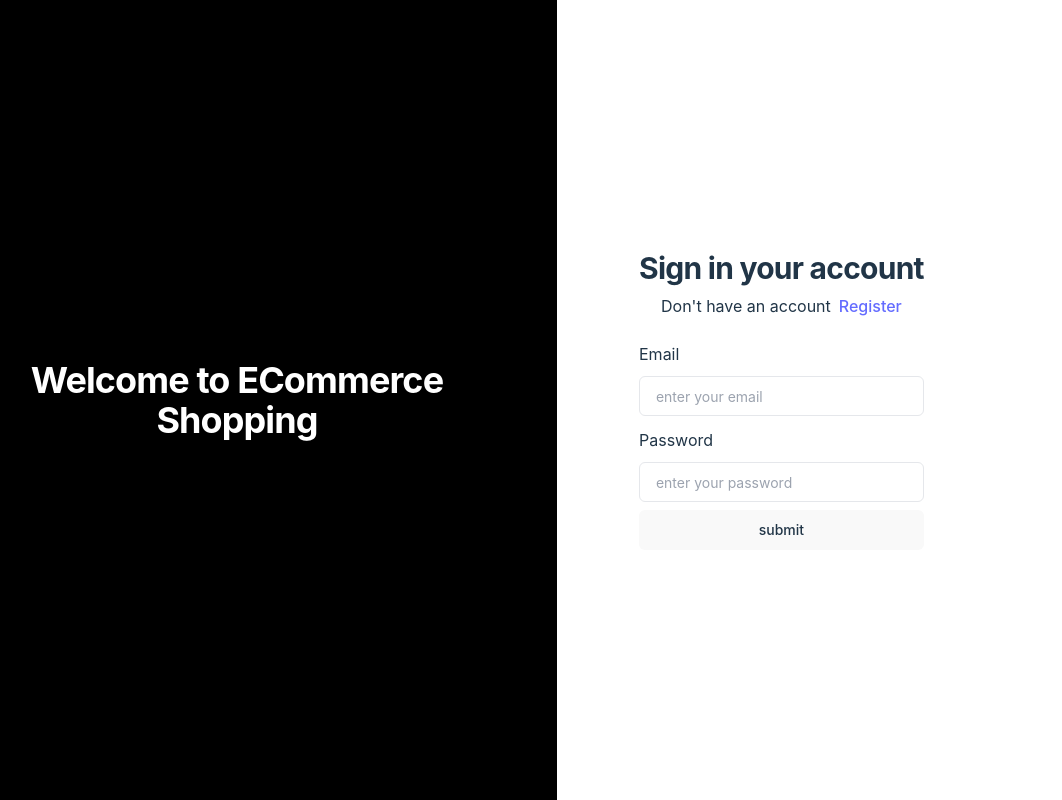
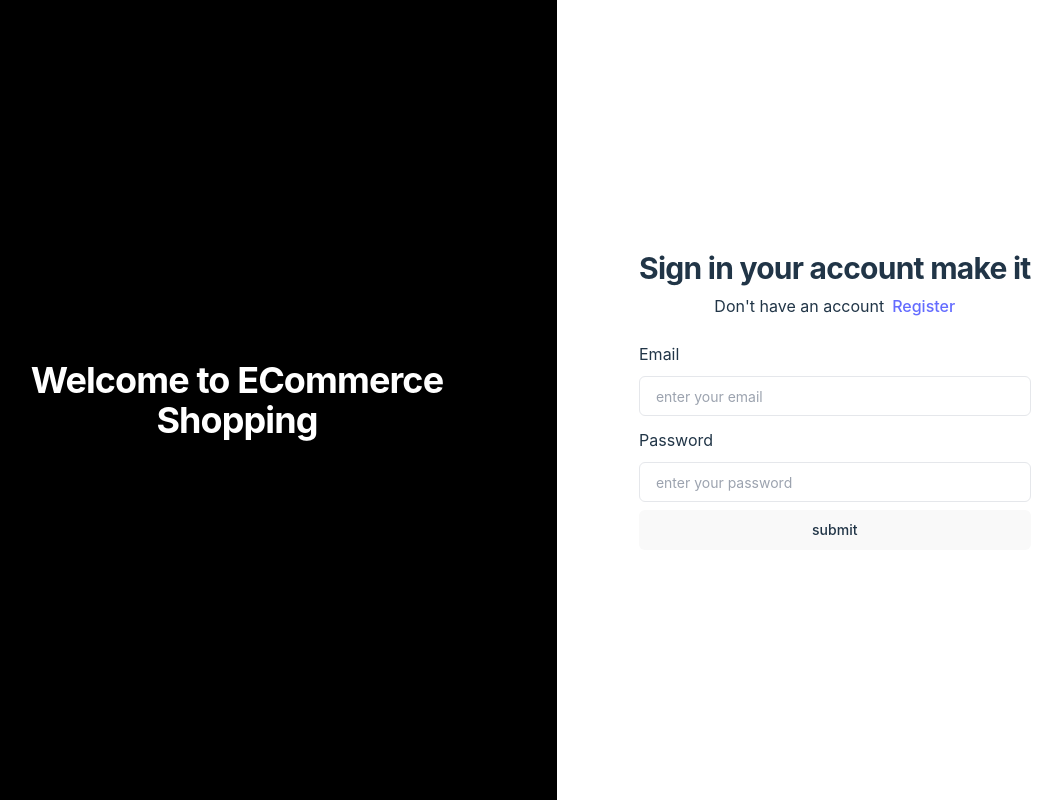
Before and after one commit to Kumarshivam99557/Style-Sphere, a React (Vite) app in the folder Clients/: page /auth/login in a window 1280 px wide. Shown: the whole page, without its empty margins (83-1145 px from the left). Built offline with nearby package versions, Linux system fonts and the light colour scheme.

Commit message:
chnges in file

```diff
--- a/Clients/src/pages/auth/login.jsx
+++ b/Clients/src/pages/auth/login.jsx
@@ -14,7 +14,7 @@ const AuthLogin = () => {
     <div className="max-auto w-full max-w-md space-y-6">
       <div className="text-center">
         <h1 className="text-3xl font-bold tracking-tight text-foreground">
-          Sign in your account
+          Sign in your account make it
         </h1>
         <p className="mt-2">
           Don't have an account
@@ -38,3 +38,6 @@ const AuthLogin = () => {
 };
 
 export default AuthLogin;
+
+
+// github checking purpouse
```
